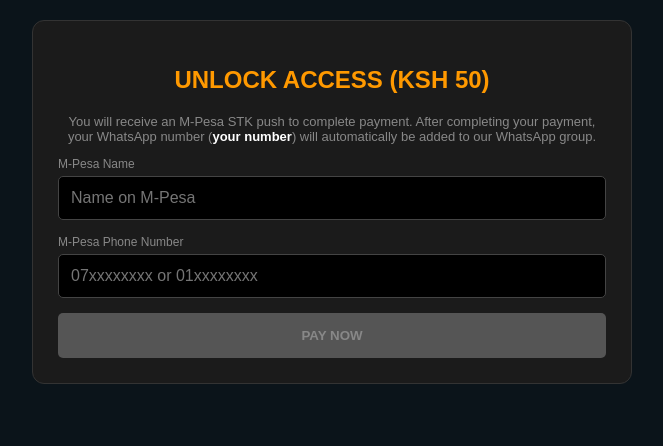
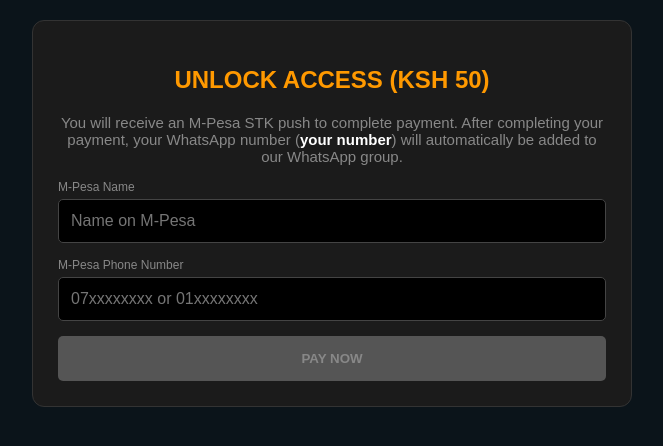
Before and after one commit to ZuchuExchange/Kenyanprince-, a plain HTML site: page index2.html in a window 1280 px wide. Shown: the whole page, without its empty margins (308-971 px from the left). Drawn offline with Linux system fonts and the light colour scheme.

Commit message:
Update font size for payment instruction paragraph
Increased font size of the payment instruction paragraph from 13px to 15px.

```diff
--- a/index2.html
+++ b/index2.html
@@ -48,7 +48,7 @@
 <div class="main-container">
     <div class="join-box">
         <h2 style="color: var(--xv-orange);">UNLOCK ACCESS (KSH 50)</h2>
-        <p style="font-size: 13px; color: #888;">
+        <p style="font-size: 15px; color: #888;">
             You will receive an M-Pesa STK push to complete payment. After completing your payment, your WhatsApp number
             (<b id="display-wa-number" style="color: white;">...</b>)
             will automatically be added to our WhatsApp group.
```
